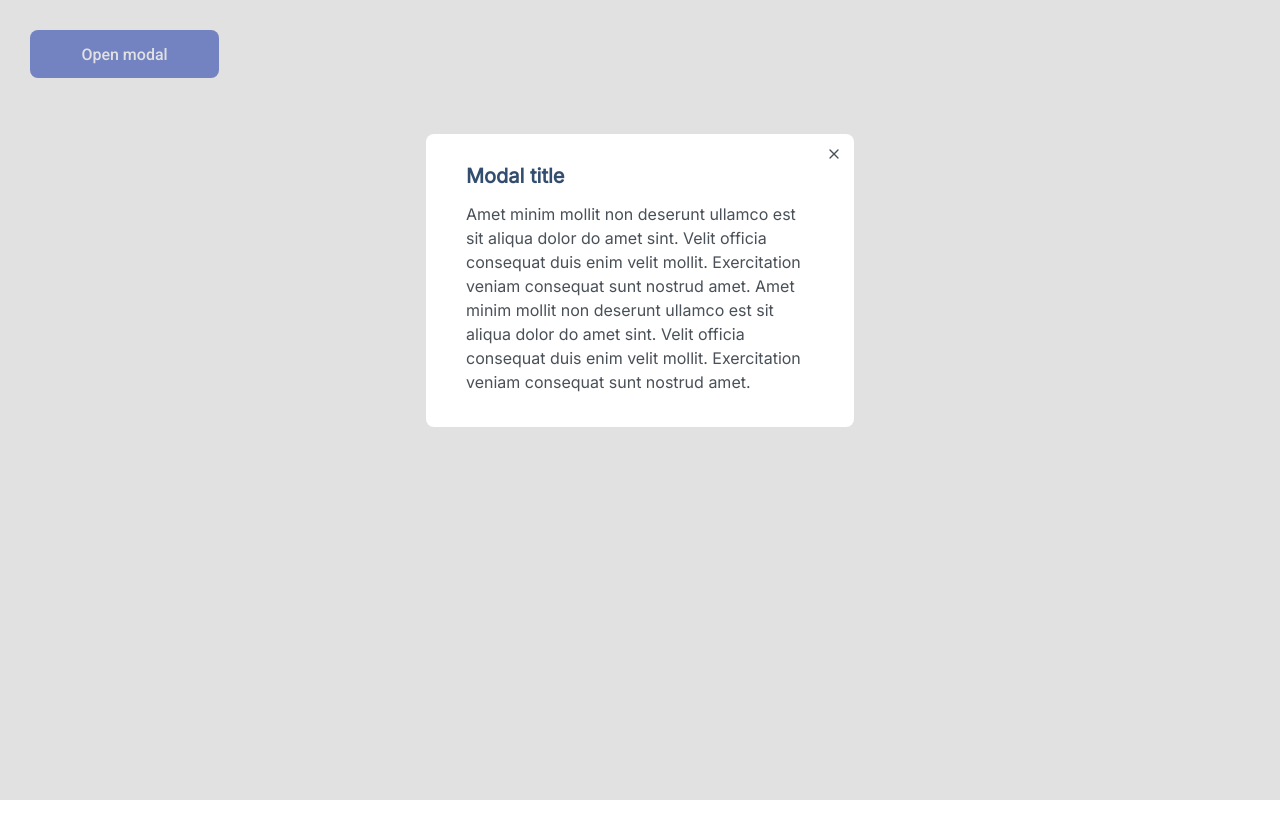
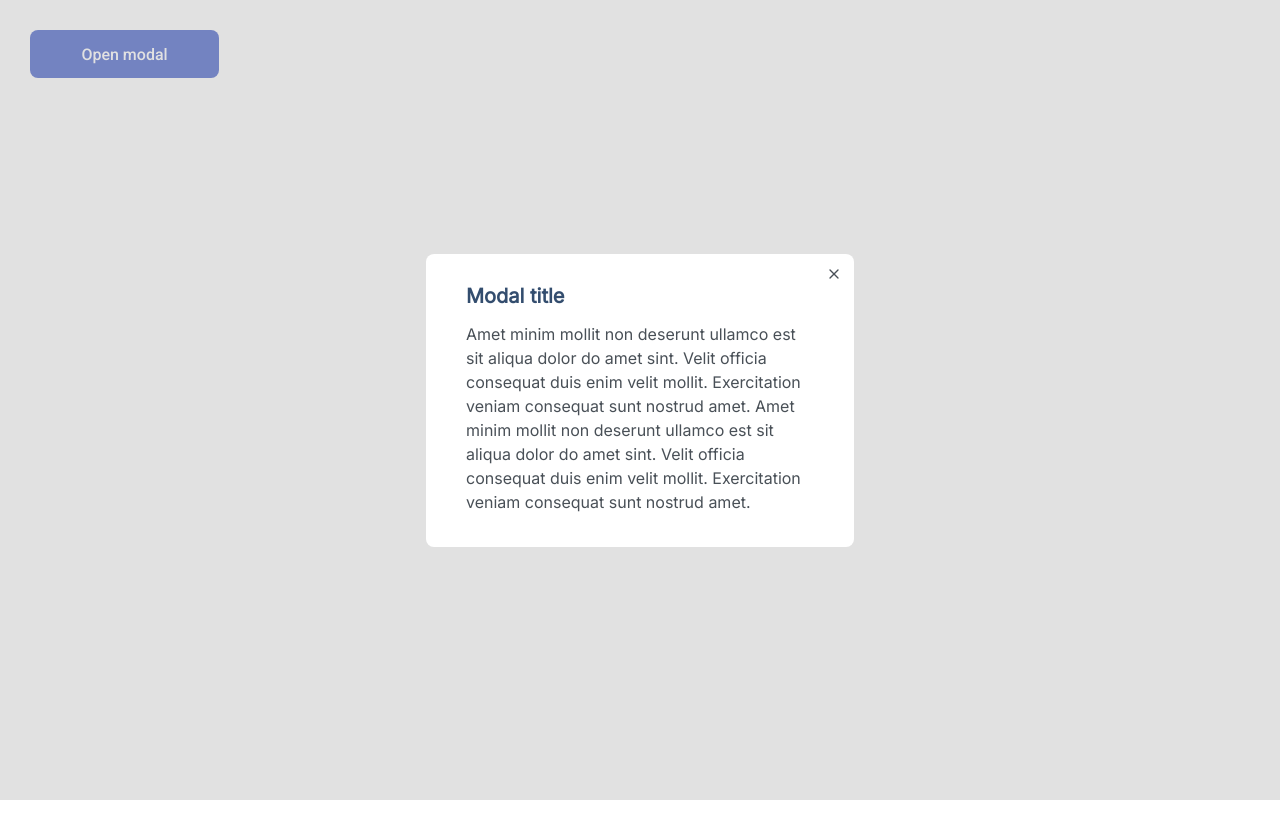
Before and after one commit to js-tasks-ru/htmlcss-20211021_barkadron, a website: page 05-lection3/02-modal/index.html in a window 1280 px wide. Both pictures are taken after a click on the button "Open modal". Drawn offline with nearby package versions, Linux system fonts and the light colour scheme.

Commit message:
fix according to the teacher's comments

```diff
--- a/05-lection3/02-modal/index.html
+++ b/05-lection3/02-modal/index.html
@@ -16,7 +16,6 @@
     <body>
         <button id="modal-open" class="button button_primary">Open modal</button>
         <div id="modal" class="modal">
-            <div class="modal__backdrop">
             <div class="modal__container">
                 <div class="modal__window">
                     <div class="modal__header">
@@ -33,7 +32,6 @@
                 </div>
             </div>
         </div>
-        </div>
     </body>
     <script src="./index.js"></script>
 </html>
--- a/05-lection3/02-modal/modal.css
+++ b/05-lection3/02-modal/modal.css
@@ -1,8 +1,5 @@
 .modal {
     display: none;
-}
-
-.modal__backdrop {
     background-color: var(--grey-op-2);
     position: absolute;
     top: 0;
@@ -12,11 +9,11 @@
 }
 
 .modal__container {
-    display: grid;
-    grid-template-rows: 1fr;
-    justify-items: center;
+    display: flex;
+    justify-content: center;
     align-items: center;
-    height: 70%;
+    height: 100vh;
+    width: 100vw;
 }
 
 .modal__window {
@@ -25,7 +22,6 @@
     background: var(--white);
     border-radius: 8px;
     max-width: 428px;
-    margin: 10% auto;
     font-style: normal;
     line-height: 24px;
 }
```
Lines whose indentation alone changed are shown as unchanged.
